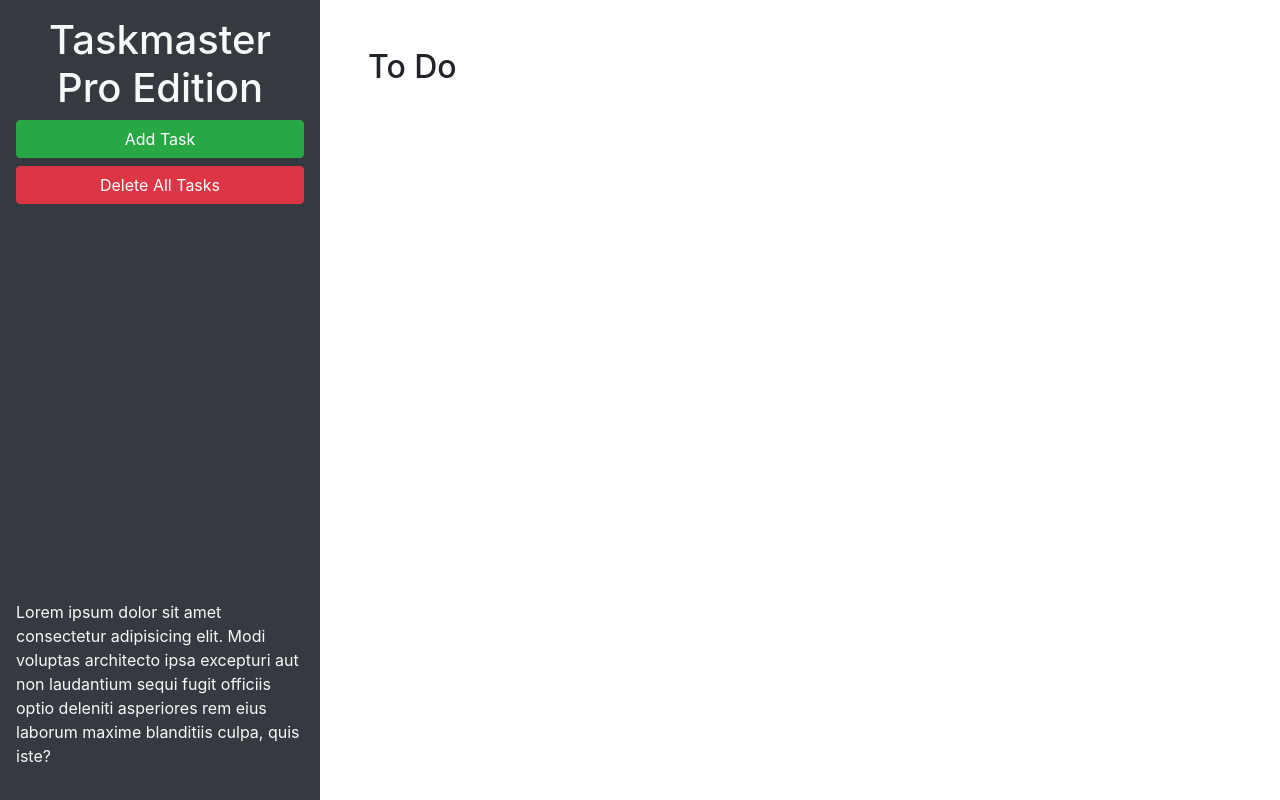
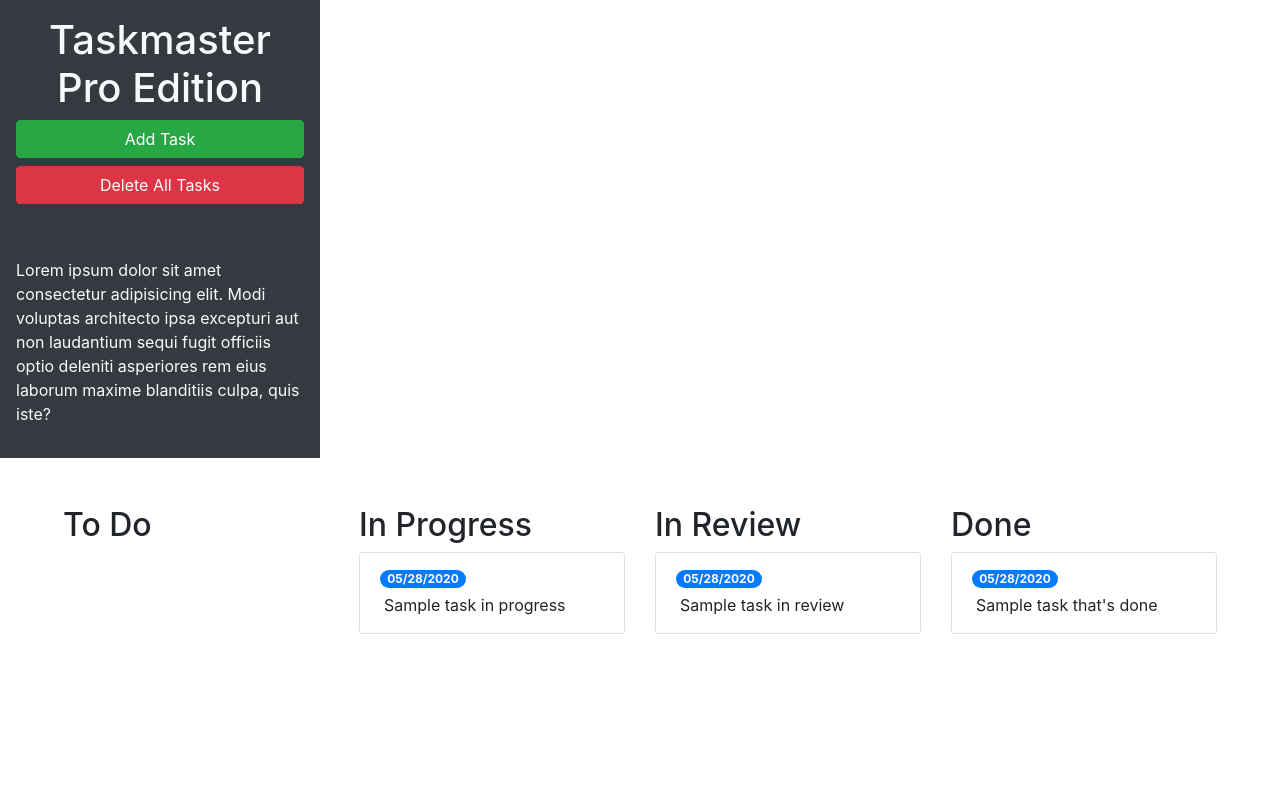
Before and after one commit to AlanM09/taskmaster-alanmayer, a plain HTML site: page taskmaster-starter/index.html in a window 1280 px wide. Drawn offline with nearby package versions, Linux system fonts and the light colour scheme.

Commit message:
screen size

```diff
--- a/taskmaster-starter/index.html
+++ b/taskmaster-starter/index.html
@@ -23,10 +23,47 @@
         laudantium sequi fugit officiis optio deleniti asperiores rem eius laborum maxime blanditiis culpa, quis iste?
       </p>
     </header>
-    <main class="col-12 col-lg-9">
-      <div class="m-5">
-        <h2>To Do</h2>
-        <ul id="list-toDo" class="list-group"> </ul>
+    <main class="col-12">
+      <div class="m-5 row justify-content-around">
+        <!-- todo start -->
+        <div class="col-12 col-md-6 col-xl-3 mb-3">
+          <h2>To Do</h2>
+          <ul id="list-toDo" class="list-group"></ul>
+        </div>
+        <!-- todo end -->
+        <!-- in progress start -->
+        <div class="col-12 col-md-6 col-xl-3 mb-3">
+          <h2>In Progress</h2>
+          <ul id="list-inProgress" class="list-group">
+            <li class="list-group-item">
+              <span class="badge badge-primary badge-pill">05/28/2020</span>
+              <p class="m-1">Sample task in progress</p>
+            </li>
+          </ul>
+        </div>
+        <!-- in progress end -->
+        <!-- in review start -->
+        <div class="col-12 col-md-6 col-xl-3 mb-3">
+          <h2>In Review</h2>
+          <ul id="list-inReview" class="list-group">
+            <li class="list-group-item">
+              <span class="badge badge-primary badge-pill">05/28/2020</span>
+              <p class="m-1">Sample task in review</p>
+            </li>
+          </ul>
+        </div>
+        <!-- in review end -->
+        <!-- done start -->
+        <div class="col-12 col-md-6 col-xl-3 mb-3">
+          <h2>Done</h2>
+          <ul id="list-done" class="list-group">
+            <li class="list-group-item">
+              <span class="badge badge-primary badge-pill">05/28/2020</span>
+              <p class="m-1">Sample task that's done</p>
+            </li>
+          </ul>
+        </div>
+        <!-- done end -->
       </div>
     </main>
   </div>
```
